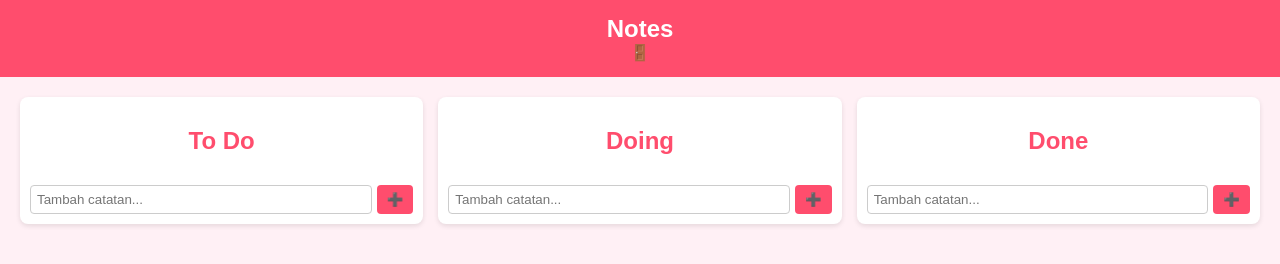
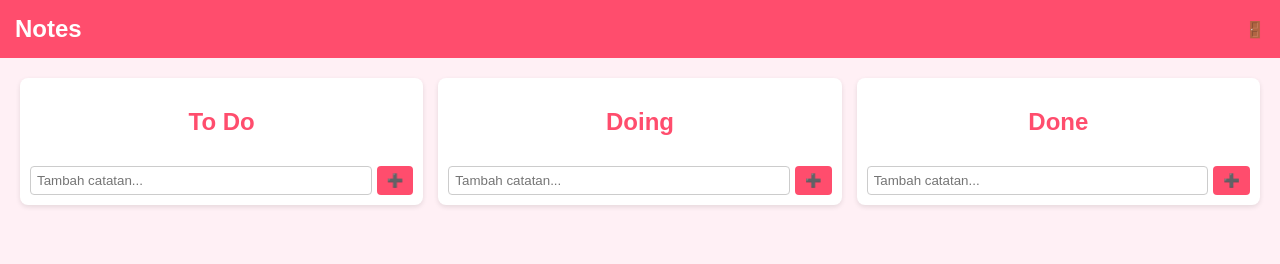
Before and after one commit to ilhamdk9/financial_couple, a plain HTML site: page notes.html in a window 1280 px wide. Drawn offline with nearby package versions, Linux system fonts and the light colour scheme; no server answers.

Commit message:
asdasasd

```diff
--- a/notes.html
+++ b/notes.html
@@ -114,13 +114,16 @@
       border-radius: 4px;
       cursor: pointer;
     }
+    .wrap{display: flex; justify-content: space-between; align-items: center;}
   </style>
 </head>
 <body>
 
 <header>
-  <div class="wrap"><h1>Notes</h1><a style="color: #fff; text-decoration: none;" href="index.html">🚪</a>
-</div>
+  <div class="wrap">
+    <h1>Notes</h1>
+    <a style="color: #fff; text-decoration: none;" href="index.html">🚪</a>
+  </div>
 </header>
 
 <!-- Board -->
```
